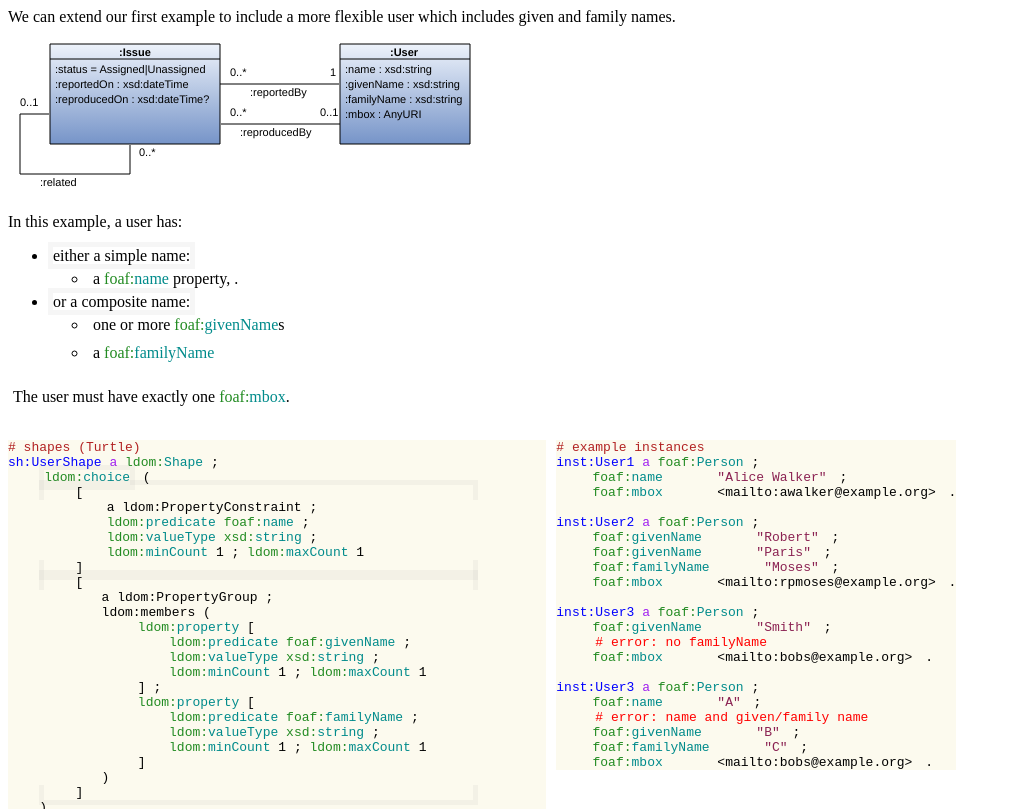
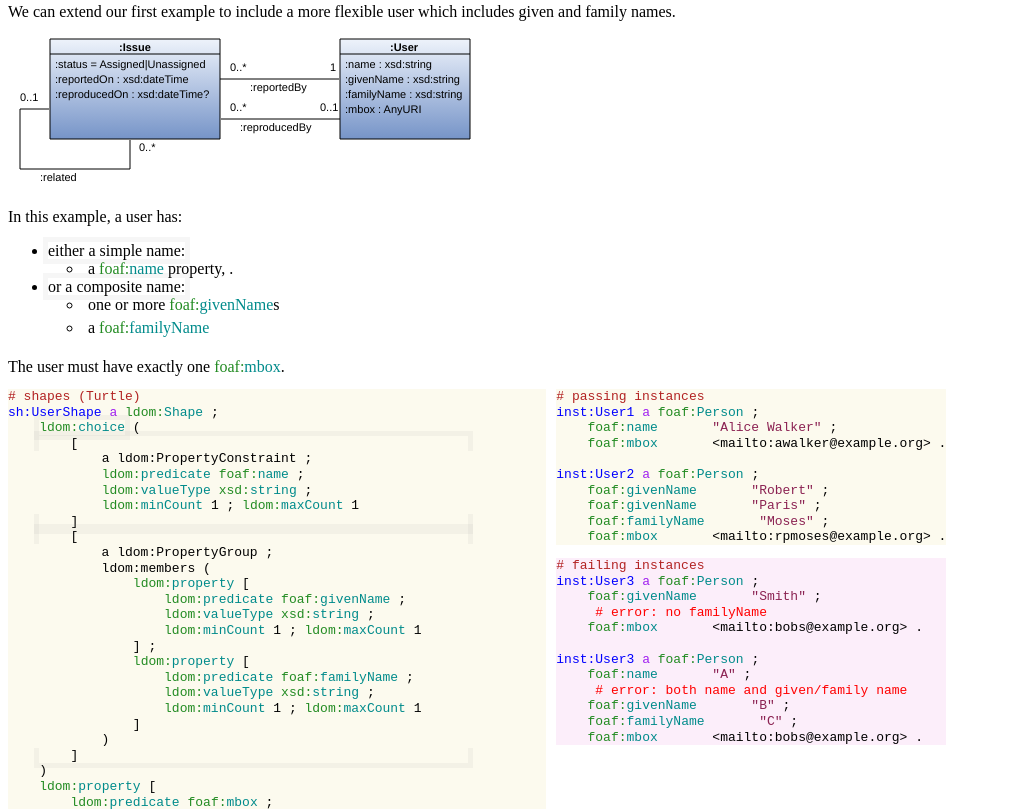
Before and after one commit to w3c/data-shapes, a plain HTML site: page data-shapes-primer/no-class-templates.html in a window 1280 px wide. Shown: the part 2897-3706 px from the top of the page, without its empty margins (0-1011 px from the left). Drawn offline with nearby package versions, Linux system fonts and the light colour scheme.

Commit message:
~ adjust scroll for differential heights of turtle and json-ld

```diff
--- a/data-shapes-primer/no-class-templates.html
+++ b/data-shapes-primer/no-class-templates.html
@@ -67,6 +67,10 @@
       .example.wrapper pre {
         background-color: #fcfaee;
         margin-left: 0;
+        line-height: 1.2;
+      }
+      .example.wrapper .fail {
+        background-color: #fceefa
       }
       .verticalDivider {
         float: left;
@@ -74,18 +78,18 @@
         border:thin solid #fff; /* disappears without this */
       }
 
-.highlight1     {   border-left: 5px solid rgba(176, 176, 0, .5); border-right: 5px solid rgba(176, 176, 0, .5); } /* font-weight: bold  ;  */
-.highlight1.top {    border-top: 5px solid rgba(176, 176, 0, .5);                                                } /* font-weight: bold  ;  */
-.highlight1.bot { border-bottom: 5px solid rgba(176, 176, 0, .5);                                                } /* font-weight: bold  ;  */
-.lowlight1      {   border-left: 5px solid transparent; border-right: 5px solid transparent;                     } /* font-weight: normal;  */
-.lowlight1.top  {    border-top: 5px solid transparent;                                                          } /* font-weight: normal;  */
-.lowlight1.bot  { border-bottom: 5px solid transparent;                                                          } /* font-weight: normal;  */
-.highlight2     {   border-left: 5px solid rgba(176, 0, 176, .5); border-right: 5px solid rgba(176, 0, 176, .5); } /* font-weight: bold  ;  */
-.highlight2.top {    border-top: 5px solid rgba(176, 0, 176, .5);                                                } /* font-weight: bold  ;  */
-.highlight2.bot { border-bottom: 5px solid rgba(176, 0, 176, .5);                                                } /* font-weight: bold  ;  */
-.lowlight2      {   border-left: 5px solid rgba(127, 127, 127, .07); border-right: 5px solid rgba(127, 127, 127, .07);         } /* font-weight: normal;  */
-.lowlight2.top  {    border-top: 5px solid rgba(127, 127, 127, .07);                                                           } /* font-weight: normal;  */
-.lowlight2.bot  { border-bottom: 5px solid rgba(127, 127, 127, .07);                                                           } /* font-weight: normal;  */
+.highlight1     { margin-left: -5px; margin-right: -5px;   border-left: 5px solid rgba(176, 176, 0, .5); border-right: 5px solid rgba(176, 176, 0, .5); } /* font-weight: bold  ;  */
+.highlight1.top {    margin-top: -5px;                      border-top: 5px solid rgba(176, 176, 0, .5);                                                } /* font-weight: bold  ;  */
+.highlight1.bot { margin-bottom: -5px;                   border-bottom: 5px solid rgba(176, 176, 0, .5);                                                } /* font-weight: bold  ;  */
+.lowlight1      { margin-left: -5px; margin-right: -5px;   border-left: 5px solid transparent; border-right: 5px solid transparent;                     } /* font-weight: normal;  */
+.lowlight1.top  {    margin-top: -5px;                      border-top: 5px solid transparent;                                                          } /* font-weight: normal;  */
+.lowlight1.bot  { margin-bottom: -5px;                   border-bottom: 5px solid transparent;                                                          } /* font-weight: normal;  */
+.highlight2     { margin-left: -5px; margin-right: -5px;   border-left: 5px solid rgba(176, 0, 176, .5); border-right: 5px solid rgba(176, 0, 176, .5); } /* font-weight: bold  ;  */
+.highlight2.top {    margin-top: -5px;                      border-top: 5px solid rgba(176, 0, 176, .5);                                                } /* font-weight: bold  ;  */
+.highlight2.bot { margin-bottom: -5px;                   border-bottom: 5px solid rgba(176, 0, 176, .5);                                                } /* font-weight: bold  ;  */
+.lowlight2      { margin-left: -5px; margin-right: -5px;   border-left: 5px solid rgba(127, 127, 127, .07); border-right: 5px solid rgba(127, 127, 127, .07);         } /* font-weight: normal;  */
+.lowlight2.top  {    margin-top: -5px;                      border-top: 5px solid rgba(127, 127, 127, .07);                                                           } /* font-weight: normal;  */
+.lowlight2.bot  { margin-bottom: -5px;                   border-bottom: 5px solid rgba(127, 127, 127, .07);                                                           } /* font-weight: normal;  */
 
 .highlightBG1   { /* border: 5px solid transparent; */ background-color: #bb0; font-weight: bold; }
 .lowlightBG1    { /* border: 5px solid transparent; */ font-weight: normal; }
@@ -93,7 +97,7 @@
 .lowlightBG2    { /* border: 5px solid transparent; */ font-weight: normal; }
 
 .new            { font-weight: bold; }
-.error          { color: red; }
+.errorSite      { color: red; }
 		</style>
     <script src="http://www.w3.org/2013/ShEx/demobits/jquery.min.js" type= "text/javascript"></script>
     <script type="text/javascript"><!--
@@ -441,25 +445,25 @@ function prepareHighlight (highlightables, onClass, offClass, slide) {
 <span class="function-name">sh:IssueShape</span> <span class="keyword">a</span> <span class="type">ldom:</span><span class="constant">Shape</span> ;
     <span class="state      lowlight1 top"><span class="type">ldom:</span><span class="constant">property</span> [                                     </span>
     <span class="state      lowlight1    ">    <span class="type">ldom:</span><span class="constant">predicate</span> <span class="type">ex:</span><span class="constant">state</span> ;                       </span>
-    <span class="state      lowlight1    ">    <span class="type">ldom:</span><span class="constant">allowedValue</span> <span class="stateValue lowlight2 top bot"><span class="type">ex:</span><span class="constant">unassigned</span> , <span class="type">ex:</span><span class="constant">assigned</span></span> ;</span>
+    <span class="state      lowlight1    ">    <span class="type">ldom:</span><span class="constant">allowedValue</span> <span class="stateValue lowlight2 top bot"><span class="type">ex:</span><span class="constant">unassigned</span> , <span class="type">ex:</span><span class="constant">assigned</span></span> ; </span>
     <span class="state      lowlight1    ">    <span class="type">ldom:</span><span class="constant">minCount</span> 1 ; <span class="type">ldom:</span><span class="constant">maxCount</span> 1               </span>
     <span class="state      lowlight1 bot">] ;                                                 </span>
     <span class="reportedBy lowlight1 top"><span class="type">ldom:</span><span class="constant">property</span> [                                     </span>
     <span class="reportedBy lowlight1    ">    <span class="type">ldom:</span><span class="constant">predicate</span> <span class="type">ex:</span><span class="constant">reportedBy</span> ;                  </span>
-    <span class="reportedBy lowlight1    ">    <span class="type">ldom:</span><span class="constant">valueShape</span> <span class="user lowlight2 top bot"><span class="function-name">sh:UserShape</span></span> ;                 </span>
+    <span class="reportedBy lowlight1    ">    <span class="type">ldom:</span><span class="constant">valueShape</span> <span class="user lowlight2 top bot"><span class="function-name">sh:UserShape</span></span> ;                  </span>
     <span class="reportedBy lowlight1    ">    <span class="type">ldom:</span><span class="constant">minCount</span> 1 ; <span class="type">ldom:</span><span class="constant">maxCount</span> 1               </span>
     <span class="reportedBy lowlight1 bot">] <span class="keyword">.</span>                                                 </span>
 
 <span class="user lowlight2 top bot"><span class="function-name">sh:UserShape</span></span> <span class="keyword">a</span> <span class="type">ldom:</span><span class="constant">Shape</span> ;
     <span class="name       lowlight1 top"><span class="type">ldom:</span><span class="constant">property</span> [                                     </span>
     <span class="name       lowlight1    ">    <span class="type">ldom:</span><span class="constant">predicate</span> <span class="type">foaf:</span><span class="constant">name</span> ;                      </span>
-    <span class="name       lowlight1    ">    <span class="type">ldom:</span><span class="constant">valueType</span> <span class="string lowlight2 top bot"><span class="type">xsd:</span><span class="constant">string</span></span> ;                    </span>
+    <span class="name       lowlight1    ">    <span class="type">ldom:</span><span class="constant">valueType</span> <span class="string lowlight2 top bot"><span class="type">xsd:</span><span class="constant">string</span></span> ;                     </span>
     <span class="name       lowlight1    ">    <span class="type">ldom:</span><span class="constant">minCount</span> 1 ; <span class="type">ldom:</span><span class="constant">maxCount</span> 1               </span>
     <span class="name       lowlight1 bot">] ;                                                 </span>
     <span class="mbox       lowlight1 top"><span class="type">ldom:</span><span class="constant">property</span> [                                     </span>
     <span class="mbox       lowlight1    ">    <span class="type">ldom:</span><span class="constant">predicate</span> <span class="type">foaf:</span><span class="constant">mbox</span> ;                      </span>
-    <span class="mbox       lowlight1    ">    <span class="type">ldom:</span><span class="constant">nodeType</span> <span class="IRI lowlight2 top bot"><span class="type">ldom:</span><span class="constant">IRI</span></span> ;                       </span>
-    <span class="mbox       lowlight1    ">    <span class="oneOrMore lowlight2 top bot"><span class="type">ldom:</span><span class="constant">minCount</span> 1</span>                                </span>
+    <span class="mbox       lowlight1    ">    <span class="type">ldom:</span><span class="constant">nodeType</span> <span class="IRI lowlight2 top bot"><span class="type">ldom:</span><span class="constant">IRI</span></span> ;                        </span>
+    <span class="mbox       lowlight1    ">    <span class="oneOrMore lowlight2 top bot"><span class="type">ldom:</span><span class="constant">minCount</span> 1</span>                                 </span>
     <span class="mbox       lowlight1 bot">] <span class="keyword">.                                                 </span></span></pre>
 
           <!-- JSON-LD example -->
@@ -988,7 +992,8 @@ prepareHighlight(['state', 'reportedBy', 'name', 'mbox'], "highlight1", "lowligh
 }
 </pre>
           <div class="verticalDivider"><!-- acts as a divider --></div>
-    	  	<pre class="instance turtle" style="float:left;"><span class="comment"># example instances</span>
+          <div style="float:left;">
+    	  	<pre class="instance turtle"><span class="comment"># passing instances</span>
 <span class="function-name">inst:User1</span> <span class="keyword">a</span> <span class="type">foaf:</span><span class="constant">Person</span> ;
     <span class="name lowlight1 top bot"><span class="type">foaf:</span><span class="constant">name</span>       <span class="string top bot">"Alice Walker"</span></span> ;
     <span class="mbox lowlight1 top bot"><span class="type">foaf:</span><span class="constant">mbox</span>       <span class="fullURL">&lt;mailto:awalker@example.org&gt;</span><span class="keyword"></span></span> .
@@ -997,19 +1002,21 @@ prepareHighlight(['state', 'reportedBy', 'name', 'mbox'], "highlight1", "lowligh
     <span class="gname lowlight1 top"><span class="type">foaf:</span><span class="constant">givenName</span>       <span class="string top bot">"Robert"</span></span> ;
     <span class="gname lowlight1 bot"><span class="type">foaf:</span><span class="constant">givenName</span>       <span class="string top bot">"Paris"</span> </span>;
     <span class="fname lowlight1 top bot"><span class="type">foaf:</span><span class="constant">familyName</span>       <span class="string top bot">"Moses"</span></span> ;
-    <span class="mbox lowlight1 top bot"><span class="type">foaf:</span><span class="constant">mbox</span>       <span class="fullURL">&lt;mailto:rpmoses@example.org&gt;</span><span class="keyword"></span></span> .
-
+    <span class="mbox lowlight1 top bot"><span class="type">foaf:</span><span class="constant">mbox</span>       <span class="fullURL">&lt;mailto:rpmoses@example.org&gt;</span><span class="keyword"></span></span> .</pre>
+
+          <pre class="instance turtle fail"><span class="comment"># failing instances</span>
 <span class="function-name">inst:User3</span> <span class="keyword">a</span> <span class="type">foaf:</span><span class="constant">Person</span> ;
     <span class="gname lowlight1 top bot"><span class="type">foaf:</span><span class="constant">givenName</span>       <span class="string top bot">"Smith"</span></span> ;
-    <span class="error"> # error: no familyName</span>
+    <span class="errorSite"> # error: no familyName</span>
     <span class="mbox lowlight1 top bot"><span class="type">foaf:</span><span class="constant">mbox</span>       <span class="fullURL">&lt;mailto:bobs@example.org&gt;</span><span class="keyword"></span></span> .
 
 <span class="function-name">inst:User3</span> <span class="keyword">a</span> <span class="type">foaf:</span><span class="constant">Person</span> ;
     <span class="name lowlight1 top bot"><span class="type">foaf:</span><span class="constant">name</span>       <span class="string top bot">"A"</span></span> ;
-    <span class="error"> # error: name and given/family name</span>
+    <span class="errorSite"> # error: both name and given/family name</span>
     <span class="gname lowlight1 top bot"><span class="type">foaf:</span><span class="constant">givenName</span>       <span class="string top bot">"B"</span></span> ;
     <span class="fname lowlight1 top bot"><span class="type">foaf:</span><span class="constant">familyName</span>       <span class="string top bot">"C"</span></span> ;
     <span class="mbox lowlight1 top bot"><span class="type">foaf:</span><span class="constant">mbox</span>       <span class="fullURL">&lt;mailto:bobs@example.org&gt;</span><span class="keyword"></span></span> .</pre>
+          </div>
 
           <div style="clear:both;"></div>
       </div>
@@ -1847,14 +1854,20 @@ ex:TestCase
           switch (evt.which) {
             case 74: case 106:
               if(!langs.filter("[value=json-ld]").is(':checked')) {
+                var turtleHeight = $("html body").children().filter(function (ord, elt) { return $(elt).offset().top < $(window).scrollTop(); }).find(".schema.turtle").get().reduce(function (total, elt) { return total + $(elt).height(); }, 0);
+                var jsonldHeight = $("html body").children().filter(function (ord, elt) { return $(elt).offset().top < $(window).scrollTop(); }).find(".schema.json-ld").get().reduce(function (total, elt) { return total + $(elt).height(); }, 0);
                 langs.filter("[value=json-ld]").prop('checked', true); // .change() did nothing
                 updateLang();
+                $(window).scrollTop($(window).scrollTop()+jsonldHeight-turtleHeight);
               }
               return false;
             case 84: case 116:
               if(!langs.filter("[value=turtle]").is(':checked')) {
+                var turtleHeight = $("html body").children().filter(function (ord, elt) { return $(elt).offset().top < $(window).scrollTop(); }).find(".schema.turtle").get().reduce(function (total, elt) { return total + $(elt).height(); }, 0);
+                var jsonldHeight = $("html body").children().filter(function (ord, elt) { return $(elt).offset().top < $(window).scrollTop(); }).find(".schema.json-ld").get().reduce(function (total, elt) { return total + $(elt).height(); }, 0);
                 langs.filter("[value=turtle]").prop('checked', true);
                 updateLang();
+                $(window).scrollTop($(window).scrollTop()+turtleHeight-jsonldHeight);
               }
               return false;
             default:
```
